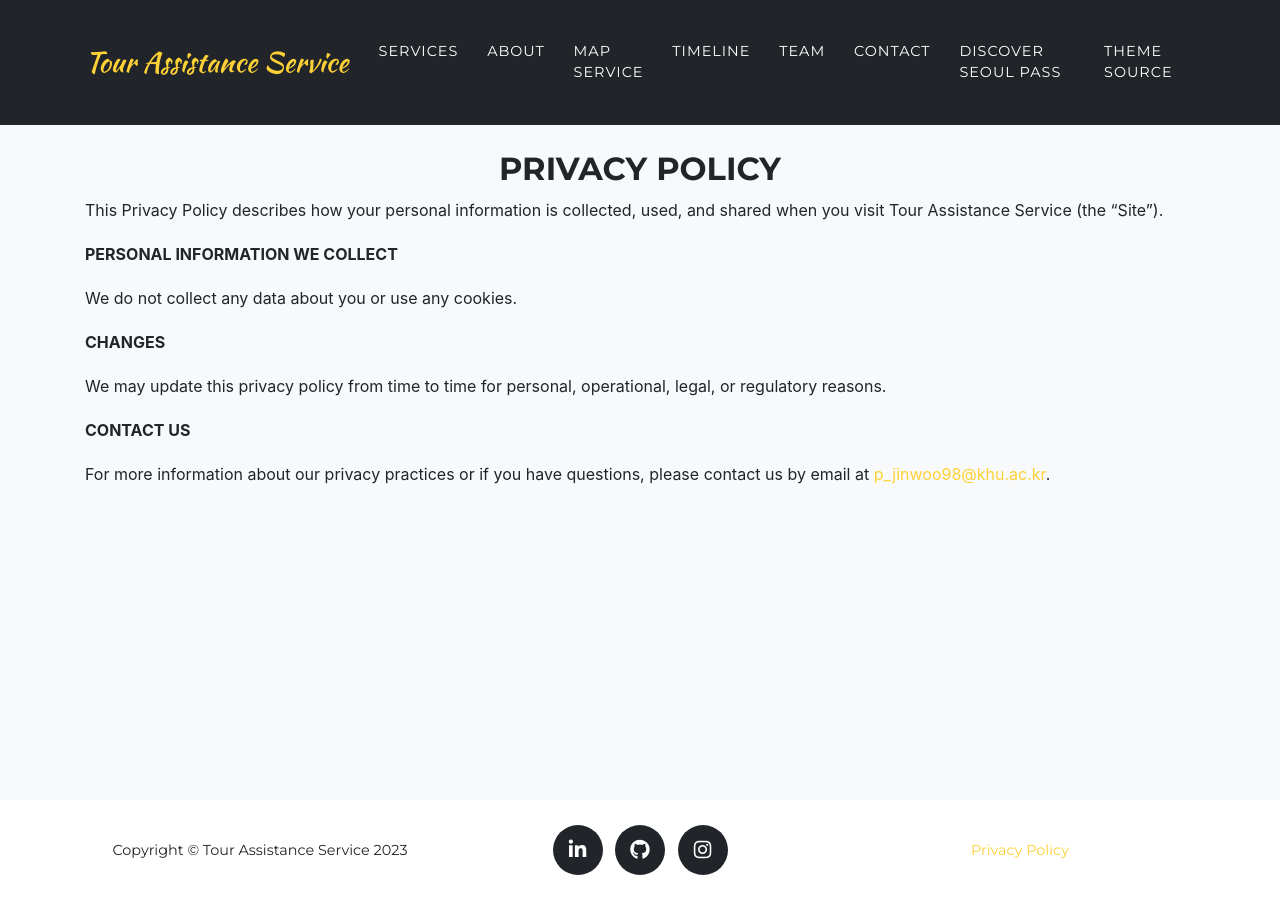
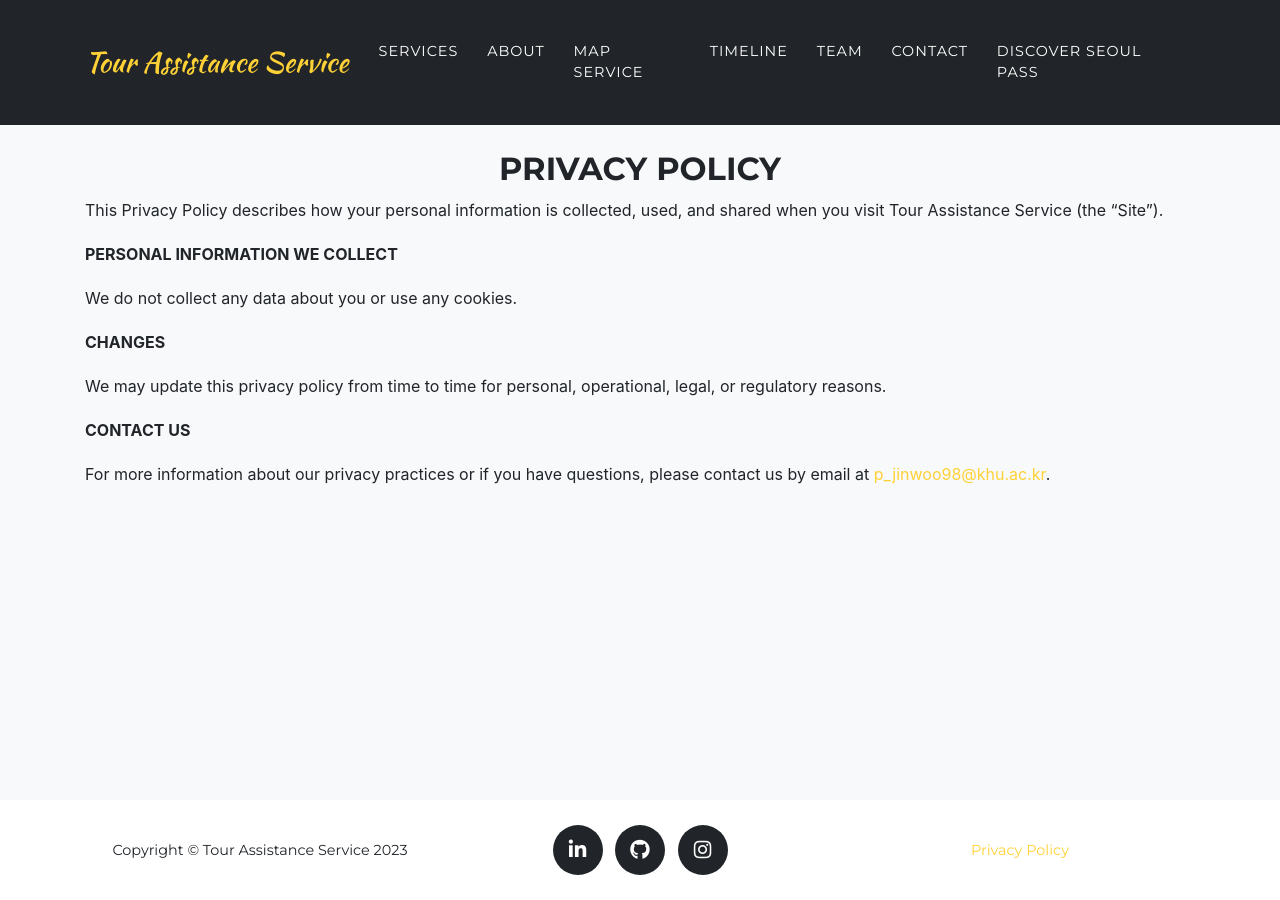
Before and after one commit to jinuew/jinuew.github.io, a Jekyll site: the page built from legal.md, in a window 1280 px wide. Built offline with Jekyll 4.4.1, drawn with Linux system fonts in a browser that asks for light colours; some web fonts are replaced.

Commit message:
Update navigation.yml

```diff
--- a/_data/navigation.yml
+++ b/_data/navigation.yml
@@ -24,9 +24,6 @@
     - title: "Contact"
       section: contact
     - title: "Discover Seoul Pass"
-      url: https://www.discoverseoulpass.com/app/main
-    - title: "Theme Source"
-      url: https://github.com/jinuew/jinuew.github.io
 en-US:
   <<: *DEFAULT_EN
 en-CA:
```
